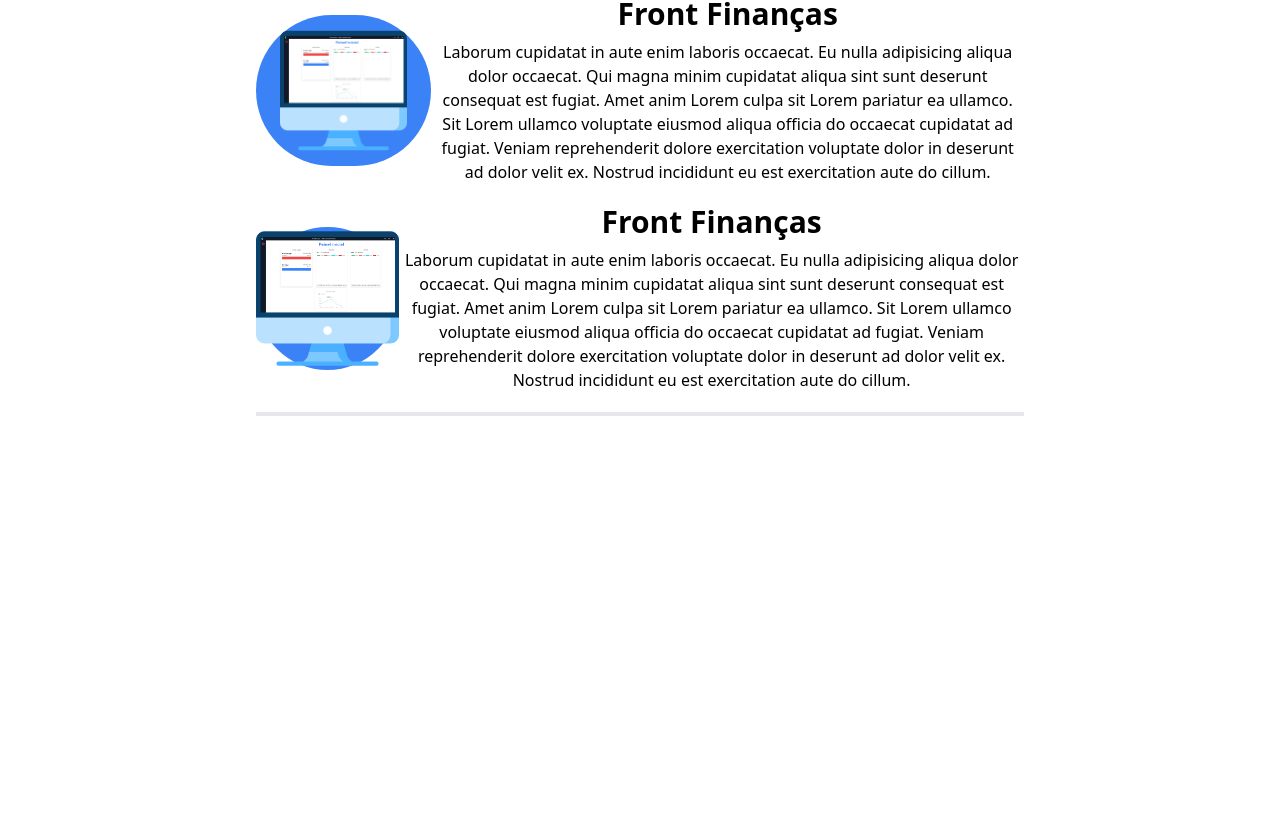
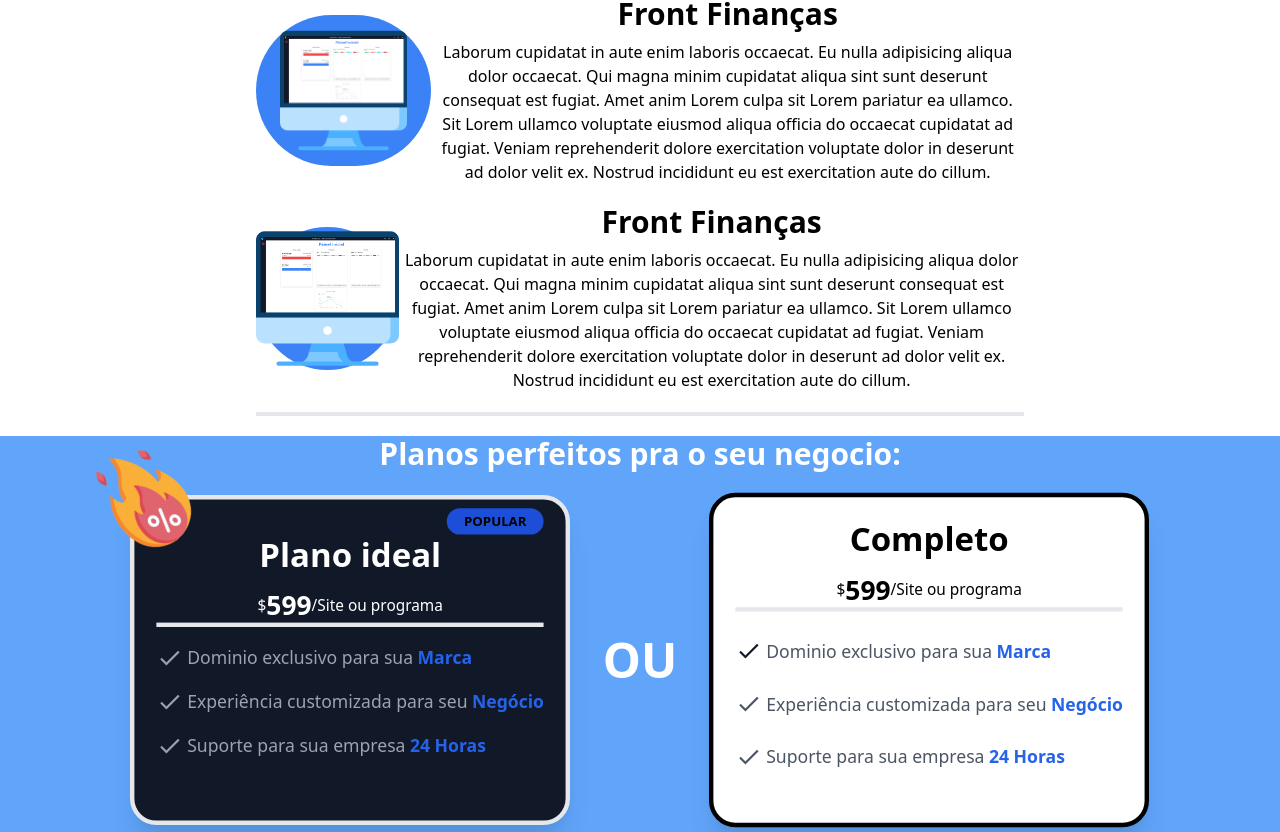
Before and after one commit to emanoel3578/portfolio-website, a Vue app: page / in a window 1280 px wide. Shown: the part 1851-2683 px from the top of the page. Before the commit the page ends 2287 px from the top, so only its background shows below. Built offline with nearby package versions, Linux system fonts and the light colour scheme.

Commit message:
Finalizado aba Projeto, nenhuma mudança futura planejada

```diff
--- a/src/App.vue
+++ b/src/App.vue
@@ -3,6 +3,7 @@
   <Header />
   <Servicos />
   <Projetos />
+  <Planos />
 </template>
 
 <script>
@@ -10,6 +11,7 @@ import Navbar from './components/Navbar.vue'
 import Header from './components/Header.vue'
 import Servicos from './components/Servicos.vue'
 import Projetos from './components/Projetos.vue'
+import Planos from './components/Planos.vue'
 
 export default {
   name: 'App',
@@ -18,6 +20,7 @@ export default {
     Header,
     Servicos,
     Projetos,
+    Planos,
   }
 }
 </script>
--- /dev/null
+++ b/src/components/Planos.vue
@@ -0,0 +1,90 @@
+<template lang="">
+<link rel="preconnect" href="https://fonts.gstatic.com">
+<link href="https://fonts.googleapis.com/css2?family=Montserrat:wght@100;200;300;400;500;600;700;800;900&display=swap" rel="stylesheet">
+<link href="https://fonts.googleapis.com/icon?family=Material+Icons" rel="stylesheet">
+
+    <div class="bg-blue-400 font-sans">
+        <div class="font-semibold text-3xl text-white text-center my-4">Planos perfeitos pra o seu negocio:</div>
+
+        <div class="flex justify-center items-center">
+
+            <div class="flex flex-col bg-gray-900 border-4 shadow-xl transform scale-110 rounded-3xl bg-white px-5 pb-10 m-5">
+
+                <div class="absolute z-10 -top-12 -left-10">
+                    <img src="img/promocao.png" class="h-24 transform -rotate-45">
+                </div>
+
+                <div class="flex justify-end pt-2">
+                    <a class="bg-blue-700 font-semibold px-4 py-1 rounded-full uppercase text-xs">Popular</a>
+                </div>
+
+                <a class="font-bold text-3xl text-white text-center pb-3">Plano ideal</a>
+                <div class="flex border-b-4 border-grey-200 items-center justify-center text-white">
+                    <a class="text-sm">$</a>
+                    <a class="text-2xl font-bold">599</a>
+                    <a class="text-sm">/Site ou programa</a>
+                </div>
+
+                <div class="flex flex-col">
+                    <div class="flex my-4">
+                        <span class="material-icons text-gray-400 pr-1">done</span>
+                        <p class="text-gray-400 ">Dominio exclusivo para sua </p>
+                        <p class="text-blue-600 font-semibold pl-1">Marca</p>
+                    </div>
+                    <div class="flex mb-4">
+                        <span class="material-icons text-gray-400 pr-1">done</span>
+                        <p class="text-gray-400">Experiência customizada para seu</p>
+                        <p class="text-blue-600 font-semibold pl-1">Negócio</p>
+                    </div>
+                    <div class="flex mb-4">
+                        <span class="material-icons text-gray-400 pr-1">done</span>
+                        <p class="text-gray-400">Suporte para sua empresa</p>
+                        <p class="text-blue-600 font-semibold pl-1">24 Horas</p>
+                    </div>
+
+                </div>
+            </div>
+
+            <div>
+                <p class="text-center items-center font-semibold text-white text-5xl mx-8"> OU </p>
+            </div>
+
+            <div>
+                <div class="flex flex-col bg-white border-4 shadow-xl transform scale-110 rounded-3xl border-black px-5 pb-6 m-5">
+
+                <a class="font-semibold text-3xl text-black text-center pb-3 pt-5">Completo</a>
+                <div class="flex border-b-4 border-grey-200 items-center justify-center text-black">
+                    <a class="text-sm">$</a>
+                    <a class="text-2xl font-bold">599</a>
+                    <a class="text-sm">/Site ou programa</a>
+                </div>
+
+                <div class="flex flex-col">
+                    <div class="flex my-6">
+                        <span class="material-icons text-gray-900 pr-1">done</span>
+                        <p class="text-gray-600 ">Dominio exclusivo para sua </p>
+                        <p class="text-blue-600 font-semibold pl-1">Marca</p>
+                    </div>
+                    <div class="flex mb-6">
+                        <span class="material-icons text-gray-600 pr-1">done</span>
+                        <p class="text-gray-600">Experiência customizada para seu</p>
+                        <p class="text-blue-600 font-semibold pl-1">Negócio</p>
+                    </div>
+                    <div class="flex mb-6">
+                        <span class="material-icons text-gray-600 pr-1">done</span>
+                        <p class="text-gray-600">Suporte para sua empresa</p>
+                        <p class="text-blue-600 font-semibold pl-1">24 Horas</p>
+                    </div>
+
+                </div>
+            </div>
+        </div>
+        </div>
+    </div>
+</template>
+
+<script>
+export default {
+    name:"Planos",
+}
+</script>
```
Also changed, not shown: public/img/promocao.png (added), public/img/verifiedgif.gif (added).
